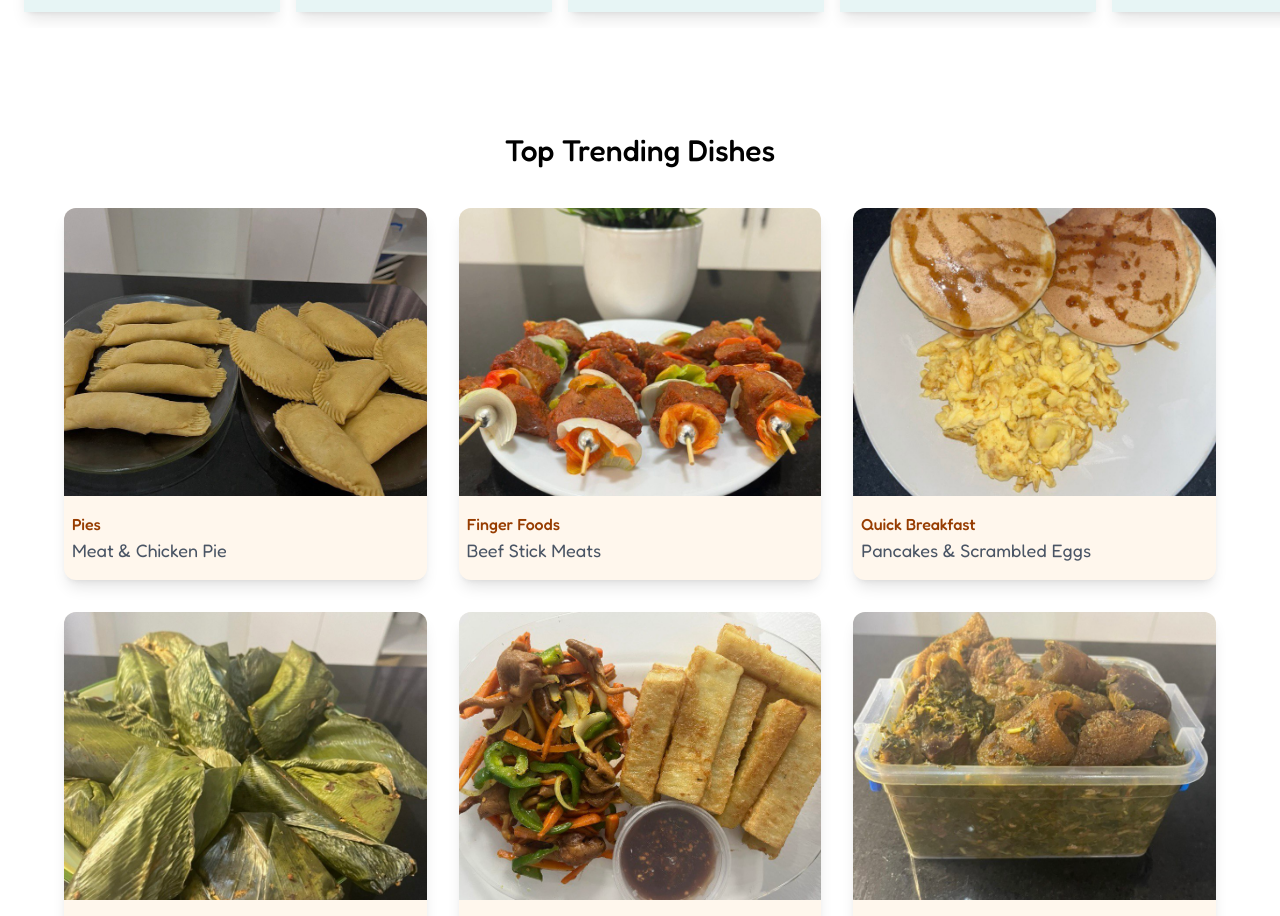
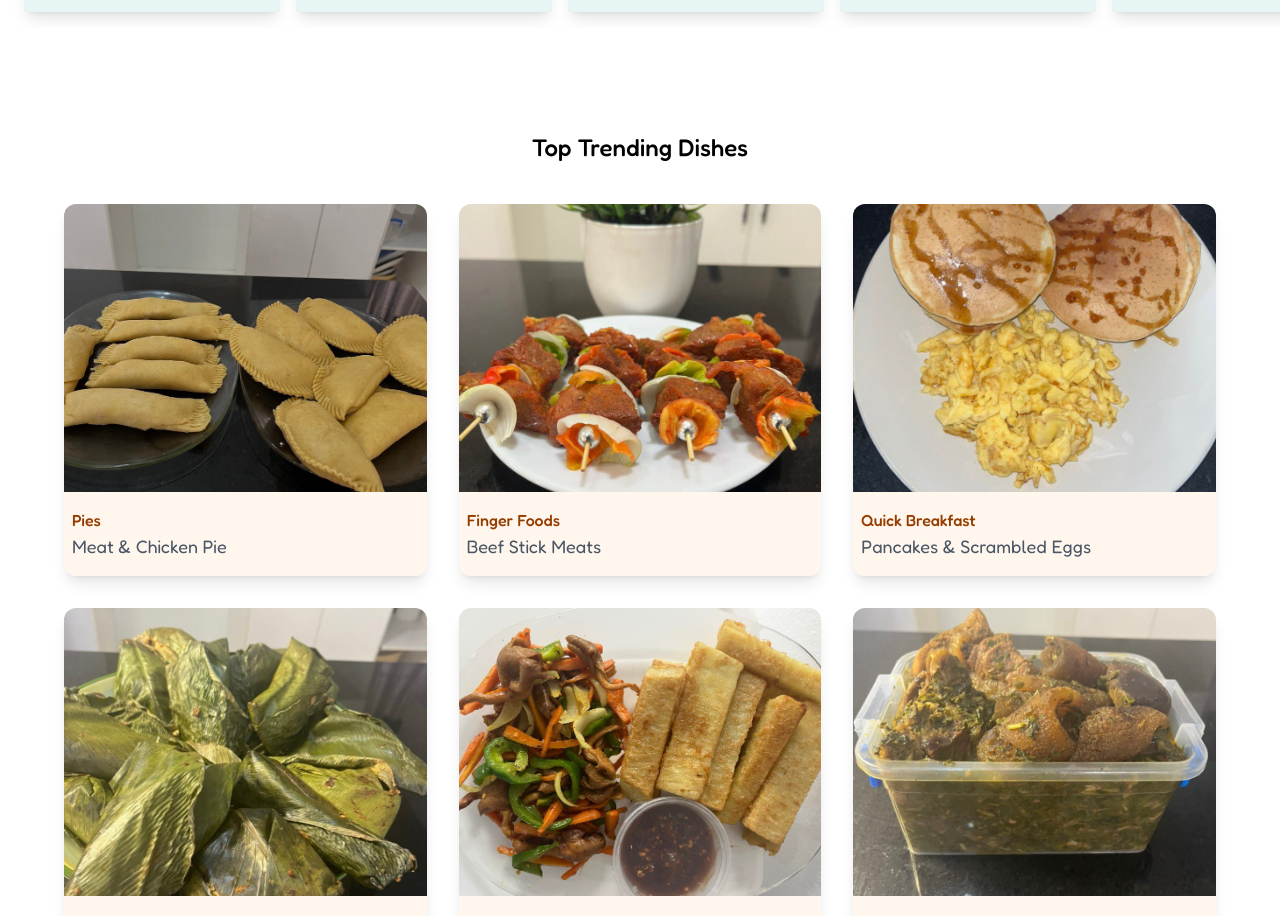
Before and after one commit to ernestkris6/Food-House, a React (Vite) app: page / in a window 1280 px wide. Shown: the part 1840-2756 px from the top of the page. Built offline with nearby package versions, Linux system fonts and the light colour scheme; a web font is replaced by a local one.

Commit message:
revamping homepage

```diff
--- a/src/UI/Products.jsx
+++ b/src/UI/Products.jsx
@@ -56,7 +56,7 @@
   return (
     <div>
       <section className="px-6 md:px-16 py-20 bg-white/20">
-        <h2 className="text-3xl font-medium mb-10 text-center">
+        <h2 className="text-lg md:text-2xl font-medium mb-10 text-center">
           Top Trending Dishes
         </h2>
 
```
